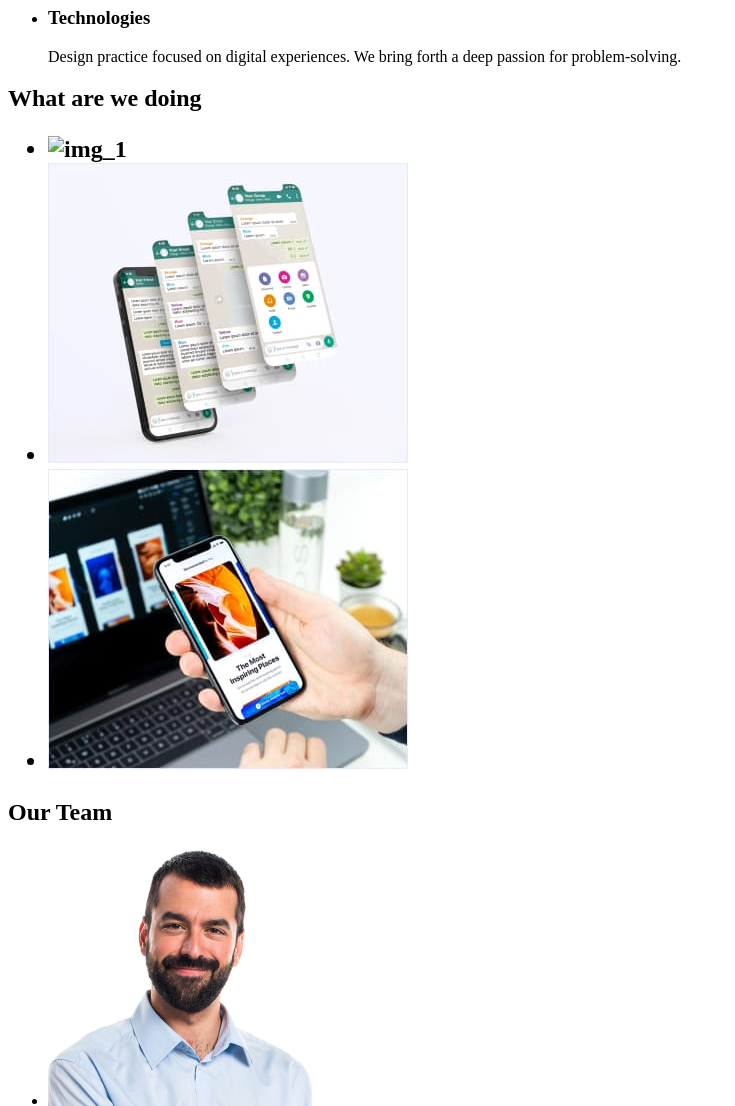
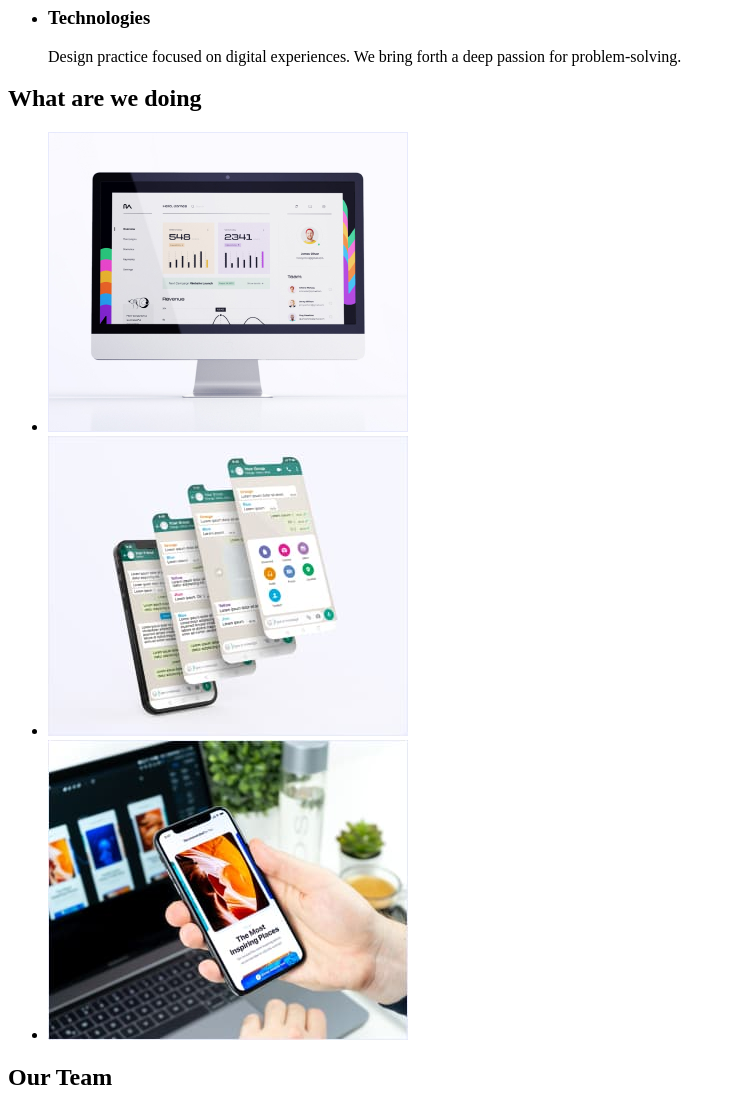
Before and after one commit to Seweryn999/goit-markup-hw-01, a plain HTML site: page index.html in a window 1280 px wide. Shown: the part 480-1586 px from the top of the page, without its empty margins (0-735 px from the left). Drawn offline with Linux system fonts and the light colour scheme.

Commit message:
Fixed.1.2

```diff
--- a/index.html
+++ b/index.html
@@ -13,12 +13,13 @@
           <li><a href="./studio.html">Studio</a></li>
           <li><a href="">Portfolio</a></li>
           <li><a href="">Contacts</a></li>
+        </ul>
       </nav>
       <nav>
         <address>
           <ul>
             <li><a href="mailto:info@devstudio.com">info@devstudio.com</a></li>
-            <li><a href="tel:+11 (000) 111-11-11"></a>+11 (000) 111-11-11</li>
+            <li><a href="tel:+11 (000) 111-11-11">+11 (000) 111-11-11</a></li>
           </ul>
         </address>
       </nav>
@@ -33,54 +34,105 @@
         <ul>
           <li>
             <h3>Strategy</h3>
-            <p>Our goal is to identify the business problem to walk away with the perfect and creative solution. </p>
+            <p>
+              Our goal is to identify the business problem to walk away with the
+              perfect and creative solution.
+            </p>
           </li>
           <li>
             <h3>Punctuality</h3>
-            <p>Bring the key message to the brand's audience for the best price within the shortest possible time.</p>
+            <p>
+              Bring the key message to the brand's audience for the best price
+              within the shortest possible time.
+            </p>
           </li>
           <li>
             <h3>Diligence</h3>
-            <p>Research and confirm brands that present the strongest digital growth opportunities and minimize risk.</p>
+            <p>
+              Research and confirm brands that present the strongest digital
+              growth opportunities and minimize risk.
+            </p>
           </li>
           <li>
             <h3>Technologies</h3>
-            <p>Design practice focused on digital experiences. We bring forth a deep passion for problem-solving.</p>
+            <p>
+              Design practice focused on digital experiences. We bring forth a
+              deep passion for problem-solving.
+            </p>
           </li>
         </ul>
       </section>
 
-      <sectiom>
-        <h2>
-          What are we doing
+      <section>
+        <h2>What are we doing</h2>
         <ul>
-            <li><img src="./images/img _1.jpg" alt="img_1" width="360" height="300"/></li>
-            <li><img src="./images/img_2.jpg" alt="img_2" width="360" height="300"/></li>
-            <li><img src="./images/img_3.jpg" alt="img_3" width="360" height="300"/></li>
+          <li>
+            <img
+              src="./images/img_1.jpg"
+              alt="img_1"
+              width="360"
+              height="300"
+            />
+          </li>
+          <li>
+            <img
+              src="./images/img_2.jpg"
+              alt="img_2"
+              width="360"
+              height="300"
+            />
+          </li>
+          <li>
+            <img
+              src="./images/img_3.jpg"
+              alt="img_3"
+              width="360"
+              height="300"
+            />
+          </li>
         </ul>
-        </h2>
-      </sectiom>
+      </section>
 
       <section>
         <h2>Our Team</h2>
         <ul>
           <li>
-            <img src="./images/img_4.jpg" alt="img_4" width="264" height="260"/>
+            <img
+              src="./images/img_4.jpg"
+              alt="img_4"
+              width="264"
+              height="260"
+            />
             <h3>Mark Guerrero</h3>
             <p>Product Designer</p>
           </li>
           <li>
-            <img src="./images/img_5.jpg" alt="img_5" width="264" height="260"/>
+            <img
+              src="./images/img_5.jpg"
+              alt="img_5"
+              width="264"
+              height="260"
+            />
             <h3>Tom Ford</h3>
             <p>Frontend Developer</p>
           </li>
           <li>
-            <img src="./images/img_6.jpg" alt="img_6" width="264" height="260"/>
+            <img
+              src="./images/img_6.jpg"
+              alt="img_6"
+              width="264"
+              height="260"
+            />
             <h3>Camila Garcia</h3>
             <p>Marketing</p>
           </li>
           <li>
-            <img src="./images/img_7.jpg" alt="img_7" width="264" height="260"/>
+            <img
+              src="./images/img_7.jpg"
+              alt="img_7"
+              width="264"
+              height="260"
+            />
             <h3>Daniel Wilson</h3>
             <p>UI Designer</p>
           </li>
@@ -89,7 +141,10 @@
     </main>
     <footer>
       <a href="./index.html">WebStudio</a>
-      <p>Increase the flow of customers and sales for your business with digital marketing & growth solutions.</p>
+      <p>
+        Increase the flow of customers and sales for your business with digital
+        marketing & growth solutions.
+      </p>
     </footer>
   </body>
 </html>
```
Lines whose indentation alone changed are shown as unchanged.
